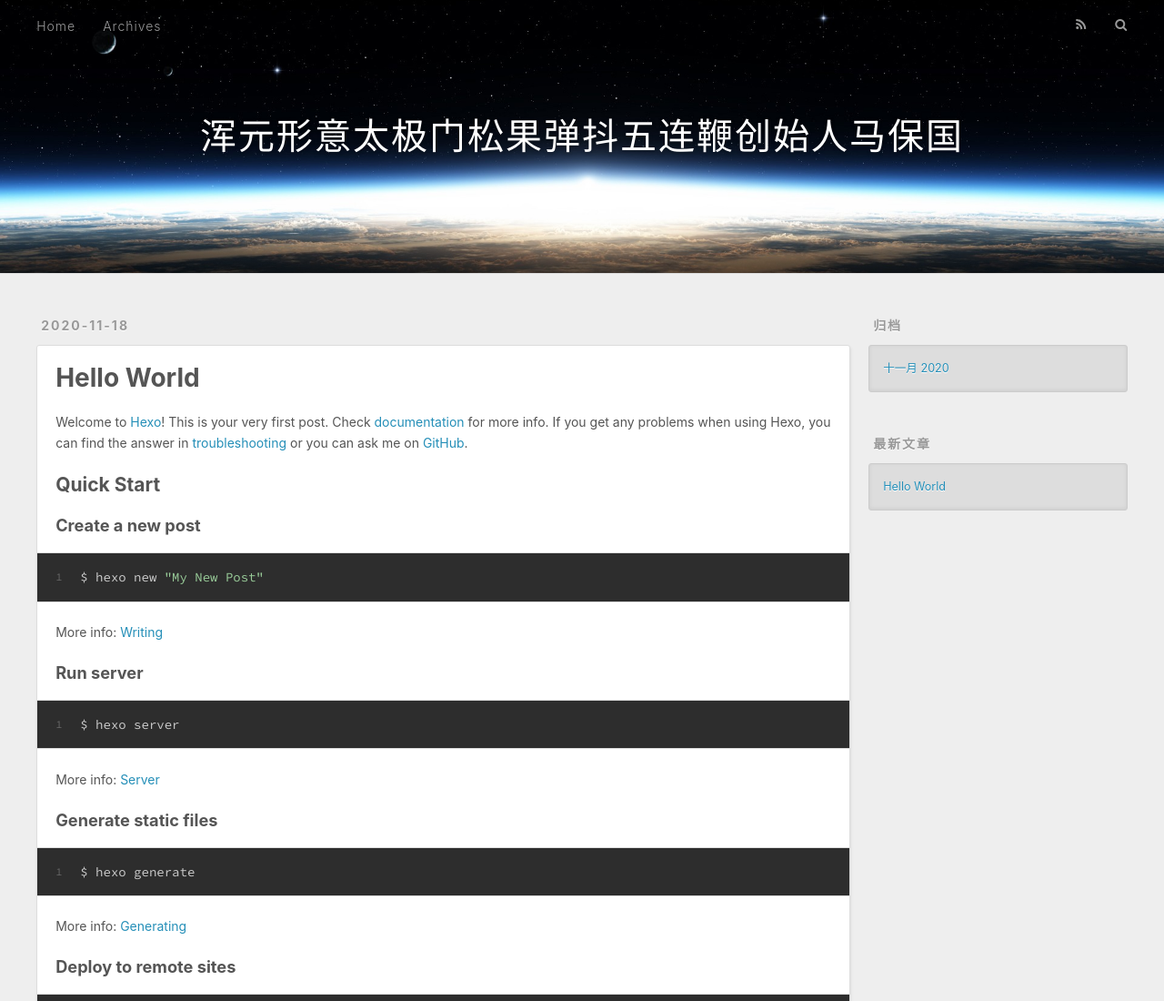
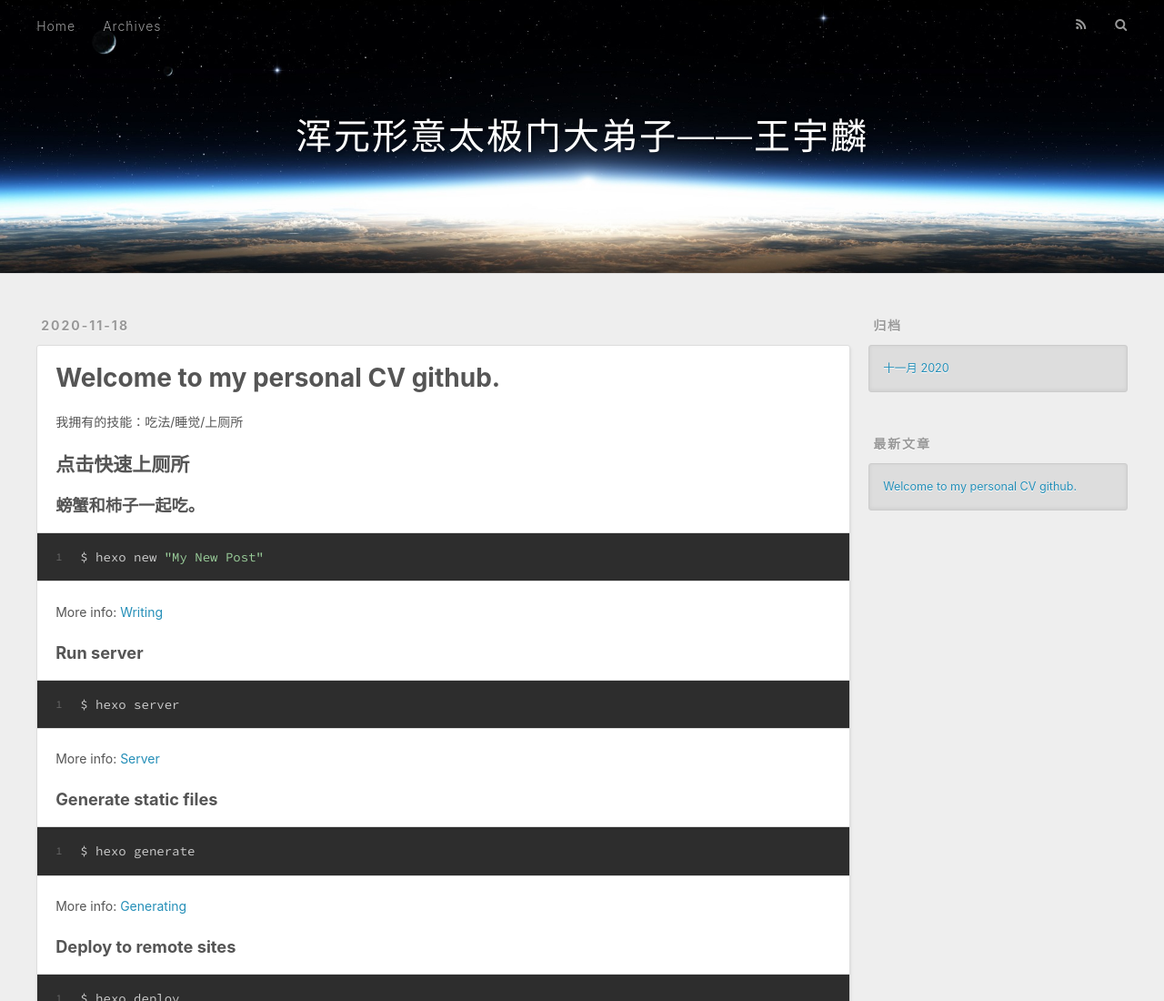
Before and after one commit to littleclamwyl/littleclamwyl.github.io, a plain HTML site: page index.html in a window 1280 px wide. Shown: the top 1100 px of the page at 91% size. Drawn offline with nearby package versions, Linux system fonts and the light colour scheme.

Commit message:
Site updated: 2020-11-18 20:05:29

```diff
--- a/index.html
+++ b/index.html
@@ -5,19 +5,19 @@
 
 
 
-  <title>浑元形意太极门松果弹抖五连鞭创始人马保国</title>
+  <title>浑元形意太极门大弟子——王宇麟</title>
   <meta name="viewport" content="width=device-width, initial-scale=1, maximum-scale=1">
   <meta name="description" content="要讲武德，要努力学习。">
 <meta property="og:type" content="website">
-<meta property="og:title" content="浑元形意太极门松果弹抖五连鞭创始人马保国">
+<meta property="og:title" content="浑元形意太极门大弟子——王宇麟">
 <meta property="og:url" content="http://example.com/index.html">
-<meta property="og:site_name" content="浑元形意太极门松果弹抖五连鞭创始人马保国">
+<meta property="og:site_name" content="浑元形意太极门大弟子——王宇麟">
 <meta property="og:description" content="要讲武德，要努力学习。">
 <meta property="og:locale" content="zh_CN">
 <meta property="article:author" content="Yulin Wang">
 <meta name="twitter:card" content="summary">
 
-    <link rel="alternate" href="/atom.xml" title="浑元形意太极门松果弹抖五连鞭创始人马保国" type="application/atom+xml">
+    <link rel="alternate" href="/atom.xml" title="浑元形意太极门大弟子——王宇麟" type="application/atom+xml">
 
 
     <link rel="icon" href="/favicon.png">
@@ -38,7 +38,7 @@
   <div id="header-outer" class="outer">
     <div id="header-title" class="inner">
       <h1 id="logo-wrap">
-        <a href="/" id="logo">浑元形意太极门松果弹抖五连鞭创始人马保国</a>
+        <a href="/" id="logo">浑元形意太极门大弟子——王宇麟</a>
       </h1>
 
     </div>
@@ -80,7 +80,7 @@
 
 
     <h1 itemprop="name">
-      <a class="article-title" href="/2020/11/18/hello-world/">Hello World</a>
+      <a class="article-title" href="/2020/11/18/hello-world/">Welcome to my personal CV github.</a>
     </h1>
 
 
@@ -88,8 +88,8 @@
 
     <div class="article-entry" itemprop="articleBody">
 
-        <p>Welcome to <a target="_blank" rel="noopener" href="https://hexo.io/">Hexo</a>! This is your very first post. Check <a target="_blank" rel="noopener" href="https://hexo.io/docs/">documentation</a> for more info. If you get any problems when using Hexo, you can find the answer in <a target="_blank" rel="noopener" href="https://hexo.io/docs/troubleshooting.html">troubleshooting</a> or you can ask me on <a target="_blank" rel="noopener" href="https://github.com/hexojs/hexo/issues">GitHub</a>.</p>
-<h2 id="Quick-Start"><a href="#Quick-Start" class="headerlink" title="Quick Start"></a>Quick Start</h2><h3 id="Create-a-new-post"><a href="#Create-a-new-post" class="headerlink" title="Create a new post"></a>Create a new post</h3><figure class="highlight bash"><table><tr><td class="gutter"><pre><span class="line">1</span><br></pre></td><td class="code"><pre><span class="line">$ hexo new <span class="string">&quot;My New Post&quot;</span></span><br></pre></td></tr></table></figure>
+        <p>我拥有的技能：吃法/睡觉/上厕所</p>
+<h2 id="点击快速上厕所"><a href="#点击快速上厕所" class="headerlink" title="点击快速上厕所"></a>点击快速上厕所</h2><h3 id="螃蟹和柿子一起吃。"><a href="#螃蟹和柿子一起吃。" class="headerlink" title="螃蟹和柿子一起吃。"></a>螃蟹和柿子一起吃。</h3><figure class="highlight bash"><table><tr><td class="gutter"><pre><span class="line">1</span><br></pre></td><td class="code"><pre><span class="line">$ hexo new <span class="string">&quot;My New Post&quot;</span></span><br></pre></td></tr></table></figure>
 
 <p>More info: <a target="_blank" rel="noopener" href="https://hexo.io/docs/writing.html">Writing</a></p>
 <h3 id="Run-server"><a href="#Run-server" class="headerlink" title="Run server"></a>Run server</h3><figure class="highlight bash"><table><tr><td class="gutter"><pre><span class="line">1</span><br></pre></td><td class="code"><pre><span class="line">$ hexo server</span><br></pre></td></tr></table></figure>
@@ -105,7 +105,7 @@
 
     </div>
     <footer class="article-footer">
-      <a data-url="http://example.com/2020/11/18/hello-world/" data-id="ckhnckc1k00003suy9tvcdbst" class="article-share-link">Share</a>
+      <a data-url="http://example.com/2020/11/18/hello-world/" data-id="ckhnczp4v0000n4uy544ae0r0" class="article-share-link">Share</a>
 
 
     </footer>
@@ -146,7 +146,7 @@
       <ul>
 
           <li>
-            <a href="/2020/11/18/hello-world/">Hello World</a>
+            <a href="/2020/11/18/hello-world/">Welcome to my personal CV github.</a>
           </li>
 
       </ul>
```
Also changed, not shown: 2020/11/18/hello-world/index.html (+13 -13 lines), archives/2020/11/index.html (+7 -7 lines), archives/2020/index.html (+7 -7 lines), archives/index.html (+7 -7 lines).
